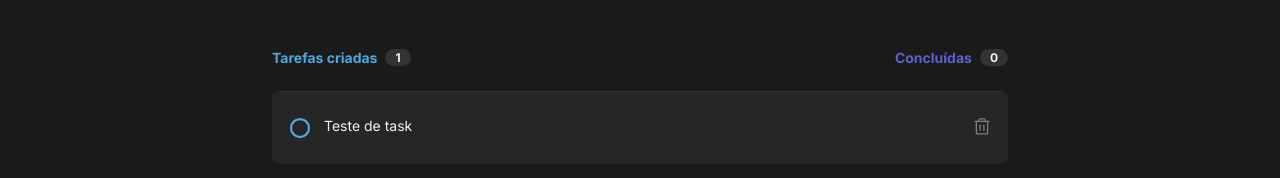
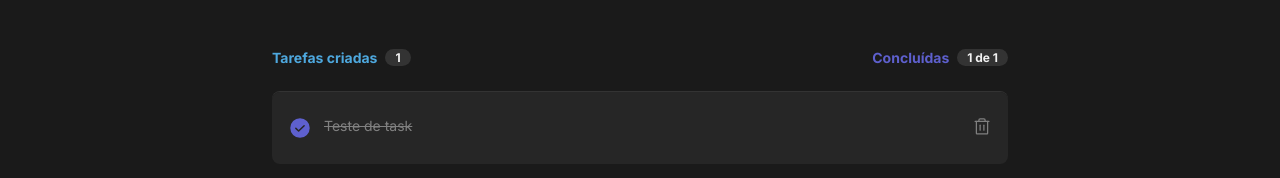
Before and after one commit to Felipembits/Desafio-01-ToDoList, a React (Vite) app: page / in a window 1280 px wide. Shown: the part 226-404 px from the top of the page. Built offline with nearby package versions, Linux system fonts and the light colour scheme.

Commit message:
feat: task concluída

```diff
--- a/src/App.tsx
+++ b/src/App.tsx
@@ -5,18 +5,40 @@ import { TaskBoard } from "./components/TaskBoard";
 import { v4 as uuidv4 } from 'uuid';
 
 function App() {
-
   const [tarefas, setTarefas] = useState([
-    { id: uuidv4(), title: "Teste de task", checked: false},
+    { id: uuidv4(), title: "Teste de task", checked: true},
   ]);
 
   function handleCreateNewTask(newTask: any) {
-    setTarefas([...tarefas, newTask])
-    console.log(tarefas)
+    setTarefas([...tarefas, newTask]);
   }
 
   function handleDeleteTask(id: string) {
-    setTarefas(tarefas.filter((tarefa) => tarefa.id !== id))
+    setTarefas(tarefas.filter(tarefa => tarefa.id !== id));
+  }
+
+  function handleClickCheck(id: string) {
+    const updatedTarefas = tarefas.map(tarefa => {
+      if (tarefa.id === id) {
+        return {
+          ...tarefa,
+          checked: !tarefa.checked
+        };
+      }
+      return tarefa;
+    });
+
+    updatedTarefas.sort((a, b) => {
+      if (a.checked && !b.checked) {
+        return 1;
+      } else if (!a.checked && b.checked) {
+        return -1;
+      } else {
+        return 0;
+      }
+    });
+
+    setTarefas(updatedTarefas);
   }
 
   return (
@@ -25,7 +47,7 @@ function App() {
       <section className='appBody'>
         <div className="appContainer">
           <NewTask onCreateNewTask={handleCreateNewTask}/>
-          <TaskBoard tarefas={tarefas} handleDeleteTask={handleDeleteTask}/>
+          <TaskBoard tarefas={tarefas} handleDeleteTask={handleDeleteTask} handleClickCheck={handleClickCheck}/>
         </div>
       </section>
     </>
--- a/src/components/Task.module.css
+++ b/src/components/Task.module.css
@@ -3,7 +3,7 @@
   border-radius: 8px;
   display: flex;
   padding: 1.5rem 1rem;
-    gap: .75rem;
+  gap: 0.75rem;
   width: 100%;
   justify-content: space-between;
   max-width: 44rem;
@@ -12,29 +12,27 @@
 .taskInfo {
   display: flex;
   align-items: start;
-    gap: .75rem;
-}
-
-.checkCircle {
-    display: flex;
-    align-items: center;
-    background: transparent;
-    border: none;
-    color: var(--blue);
-    cursor: pointer;
+  gap: 0.75rem;
 }
 
 .taskInfo > input {
   line-height: 1.4;
   align-self: flex-start;
-    margin-top: .375rem;
+  margin-top: 0.375rem;
   border: 3px solid var(--blue-dark);
 }
 
-.taskInfo > p{
+.taskTitleAtivo {
+  color: var(--gray-300);
+  line-height: 1.4;
+  font-size: 0.875rem;
+  text-decoration: line-through;
+}
+
+.taskTitleInativo {
   color: var(--gray-100);
   line-height: 1.4;
-    font-size: .875rem;
+  font-size: 0.875rem;
 }
 
 .trash {
@@ -48,3 +46,33 @@
 .trash:hover {
   color: var(--red);
 }
+
+.checkCircleInativo,
+.checkCircleAtivo {
+  display: flex;
+  align-items: center;
+  background: transparent;
+  border: none;
+  cursor: pointer;
+  color: var(--blue-dark);
+}
+
+.checkCircleAtivo {
+    color: var(--purple-dark);
+}
+
+
+.checkCircleInativo:hover {
+  color: var(--blue-dark);
+}
+
+.checkCircleAtivo .checked,
+.checkCircleInativo .unChecked  {
+  display: block;
+}
+
+.checkCircleInativo .checked,
+.checkCircleAtivo .unChecked {
+  display: none;
+
+}
--- a/src/components/Task.tsx
+++ b/src/components/Task.tsx
@@ -1,30 +1,50 @@
+import { useState, useEffect } from "react";
 import styles from "./Task.module.css";
-import { Circle, Trash } from "phosphor-react";
+import { CheckCircle, Circle, Trash } from "phosphor-react";
 
 interface TaskProps {
   key: string;
   title: string;
-  handleDeleteTask: (task:any) => void;
+  handleDeleteTask: (taskId: string) => void;
+  handleClickCheck: (taskId: string) => void;
   checked?: boolean;
   id: string;
 }
 
 export function Task(props: TaskProps) {
+  const [ativo, setAtivo] = useState(props.checked);
+
+  useEffect(() => {
+    // Atualiza o estado local 'ativo' quando a propriedade 'checked' mudar
+    setAtivo(props.checked);
+  }, [props.checked]);
 
   function onDeleteTask() {
-    props.handleDeleteTask(props.id)
+    props.handleDeleteTask(props.id);
   }
+
+  function onClickCheck() {
+    setAtivo(!ativo);
+    props.handleClickCheck(props.id);
+  }
+
   return (
     <div className={styles.taskContainer}>
       <div className={styles.taskInfo}>
-        <button className={styles.checkCircle}><Circle size={24} weight="bold" /></button>
-        <p>
+        <button
+          className={ativo ? styles.checkCircleAtivo : styles.checkCircleInativo}
+          onClick={onClickCheck}
+        >
+          {/* Renderize o ícone com base no estado local 'ativo' */}
+          {ativo ? <CheckCircle size={24} weight="fill" className={styles.checked} /> : <Circle size={24} weight="bold" className={styles.unChecked} />}
+        </button>
+        <p className={ativo ? styles.taskTitleAtivo : styles.taskTitleInativo}>
           {props.title}
         </p>
       </div>
       <button className={styles.trash} onClick={onDeleteTask}>
-          <Trash size={20} />
-        </button>
+        <Trash size={20} />
+      </button>
     </div>
   );
 }
--- a/src/components/TaskBoard.tsx
+++ b/src/components/TaskBoard.tsx
@@ -12,11 +12,12 @@ interface TaskProps {
 interface TaskBoardProps {
     tarefas: TaskProps[];
     handleDeleteTask: (task:any) => void;
+    handleClickCheck: (task:any) => void;
   }
 
-export function TaskBoard({tarefas, handleDeleteTask}: TaskBoardProps) {
+export function TaskBoard({tarefas, handleDeleteTask, handleClickCheck}: TaskBoardProps) {
 
-
+  const tarefasConcluidas = tarefas.filter((tarefa) => tarefa.checked === true)
   return (
     <section className={styles.taskBoardArea}>
       <header className={styles.taskBoardHeader}>
@@ -29,13 +30,13 @@ export function TaskBoard({tarefas, handleDeleteTask}: TaskBoardProps) {
         <div className={styles.counterTitle}>
           <h2 className={styles.concludedTasks}>Concluídas</h2>
           <span className={styles.counterBall}>
-            <p>0</p>
+            <p>{tarefasConcluidas.length + ' de ' + tarefas.length}</p>
           </span>
         </div>
       </header>
     <div className={styles.taskBoardBlock}>
         {tarefas.map((tarefa) => {
-            return <Task key={tarefa.id} handleDeleteTask={handleDeleteTask} {...tarefa}/>;
+            return <Task key={tarefa.id} handleDeleteTask={handleDeleteTask} {...tarefa} handleClickCheck={handleClickCheck}/>;
         })}
     </div>
     </section>
```
Lines whose indentation alone changed are shown as unchanged.
